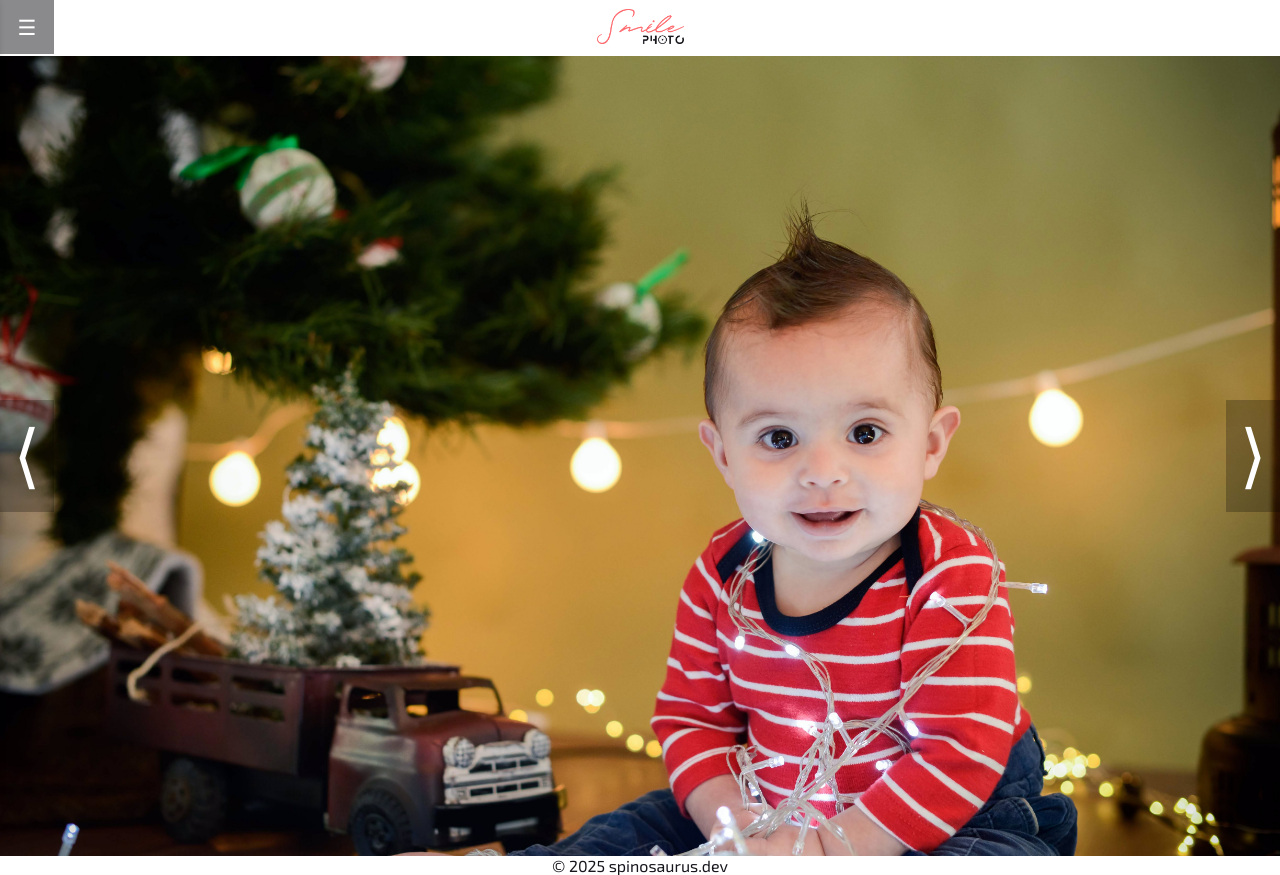
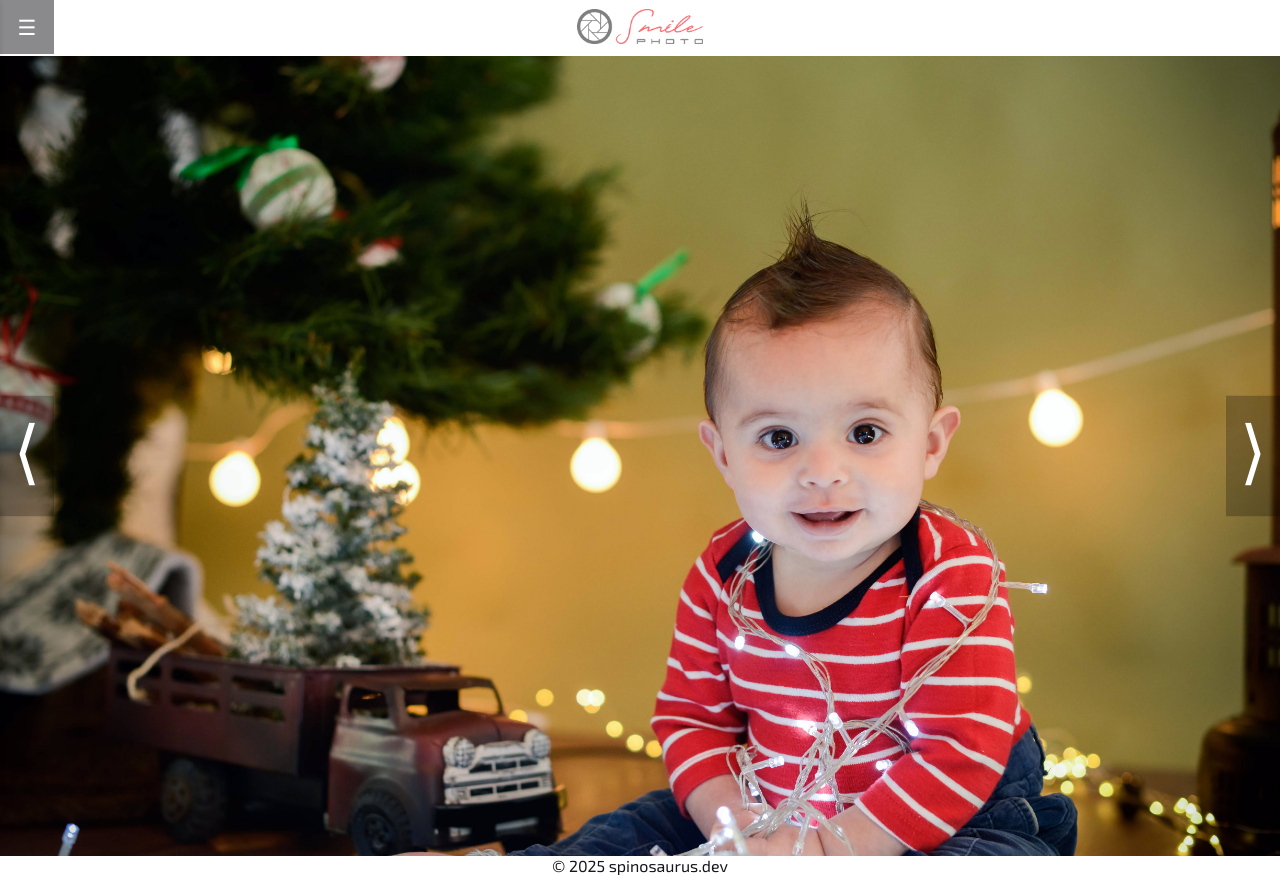
Before and after one commit to spinosaurusdev/smile, a plain HTML site: page index.html in a window 1280 px wide. Drawn offline with Linux system fonts and the light colour scheme.

Commit message:
logo updated

```diff
--- a/index.html
+++ b/index.html
@@ -21,7 +21,7 @@
         <a href="#">Contacto</a>
       </div>
       <div class="menu-bg" id="menuBg"></div>
-      <img src="./public/smilePhoto p.png" alt="smile logo" class="header-logo">
+      <img src="./public/smilePhoto.png" alt="smile logo" class="header-logo">
     </section>
 
   </header>
--- a/styles.css
+++ b/styles.css
@@ -99,6 +99,9 @@
   display: flex;
   align-items: center;
   justify-content: center;
+  /* position: fixed;
+  top: 0px;
+  left: 0px; */
 }
 
 .header-menu {
@@ -228,7 +231,7 @@
   background-color: var(--clr-12-025);
   border: none;
   color: var(--clr-0);
-  padding: 10px 13.3px 15px 13.3px;
+  padding: 10px 13.3px 24px 13.3px;
   cursor: pointer;
   font-size: 70px;
 }
```
Also changed, not shown: public/smilePhoto n.png (deleted), public/smilePhoto p.png (deleted), public/smilePhoto.png (added).
